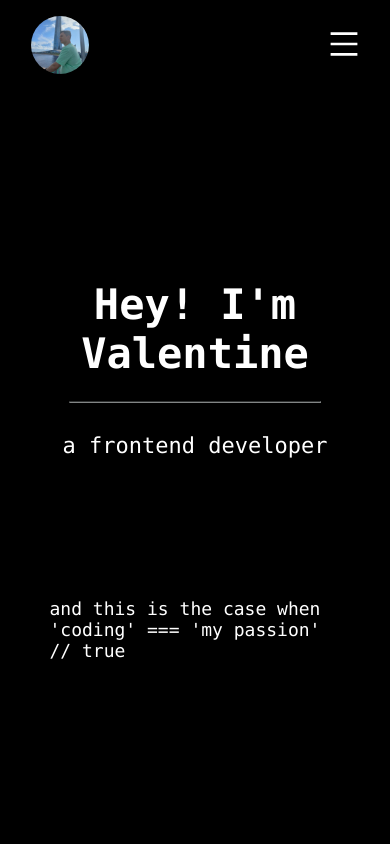
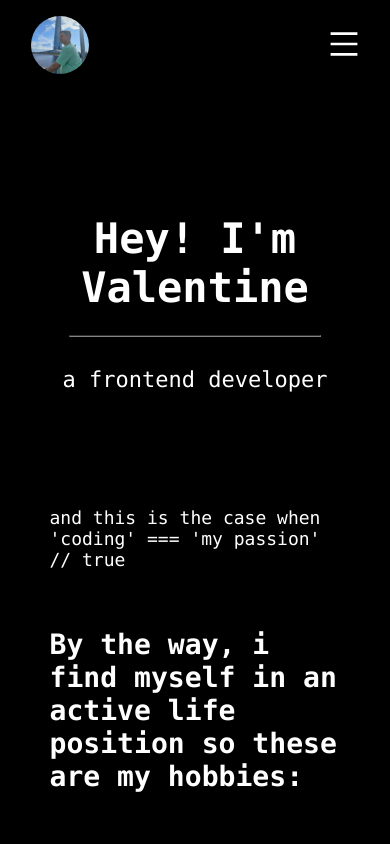
Before and after one commit to Thayorns/Portfolio, a React (Create React App) app in the folder my-app/: page / in a window 390 px wide. Shown: the top 844 px of the page. Built offline with nearby package versions, Linux system fonts and the light colour scheme.

Commit message:
responsive sections header vh -> 600px

```diff
--- a/my-app/src/components/header/header.css
+++ b/my-app/src/components/header/header.css
@@ -47,7 +47,7 @@
 
 /* ABOUT ME DIV */
 .about-me {
-    height: 100vh;
+    height: 600px;
     display: flex;
     flex-direction: column;
     justify-content: center;
@@ -55,7 +55,7 @@
 }
 .about-me h1{
     font-size: 48px;
-    margin-bottom: 15px;
+    margin: 120px 0 15px;
 }
 .about-me p {
     padding: 0 30px;
@@ -69,7 +69,7 @@
     transform: translateY(100%);
     Transition: all ease-in 0.7s;
     font-size: 22px;
-    margin: 55px 0 0 0;
+    margin: 30px 0 0 0;
     padding: 0 30px;
     text-align: left;
 }
```
